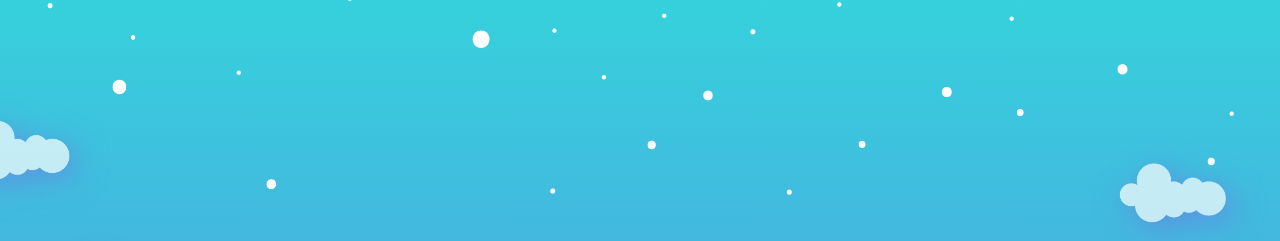
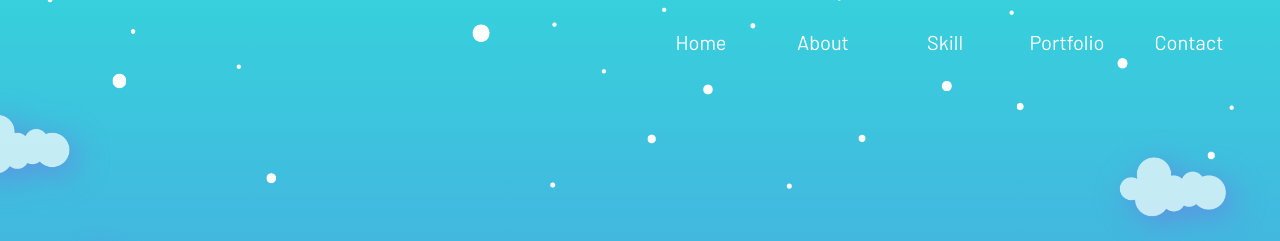
Before and after one commit to ilhamwahabi/iwgx-2018, a plain HTML site: page index.html in a window 1280 px wide. Shown: the top 241 px of the page. Drawn offline with Linux system fonts and the light colour scheme.

Commit message:
Add Navbar

```diff
--- a/css/style.css
+++ b/css/style.css
@@ -12,6 +12,37 @@ body {
   justify-content: center;
 }
 
+nav#navbar {
+  display: flex;
+  flex-direction: row;
+  justify-content: space-around;
+  width: 100%;
+  padding: 3rem;
+  position: sticky;
+  z-index: 99;
+}
+
+.navbar__item {
+  text-align: center;
+  flex: 1;
+  cursor: pointer;
+  /* transition: text-decoration .5s; */
+}
+
+.navbar__item a {
+  text-decoration: none;
+  color: white;
+  font-size: 2rem;
+}
+
+.navbar__item:hover {
+  /* text-decoration: underline; */
+}
+
+.divider-1 {
+  flex: 5;
+}
+
 header#header {
   min-height: 100vh;
   max-width: 100vw;
@@ -20,6 +51,8 @@ header#header {
   background-size: cover;
   background-attachment: scroll;
   color: white;
+  z-index: 1;
+  margin-top: -9rem;
 
   display: flex;
   flex-direction: column;
@@ -189,7 +222,7 @@ section#portfolio {
   margin-top: 10rem;
 }
 
-footer#footer {
+footer#contact {
   min-height: 100vh;
   max-width: 100vw;
   background-image: url("../assets/footer.png"), linear-gradient(to bottom, #36d1dc, #5b86e5);
--- a/index.html
+++ b/index.html
@@ -10,6 +10,15 @@
     <link href="https://fonts.googleapis.com/css?family=Barlow:300,400,700" rel="stylesheet">
 </head>
 <body>
+    <nav id="navbar">
+        <div class="divider-1"></div>
+        <div class="navbar__item"><a href="#header">Home</a></div>
+        <div class="navbar__item"><a href="#desc">About</a></div>
+        <div class="navbar__item"><a href="#skill">Skill</a></div>
+        <div class="navbar__item"><a href="#portfolio">Portfolio</a></div>
+        <div class="navbar__item"><a href="#contact">Contact</a></div>
+    </nav>
+
     <header class="section" id="header">
         <h1 class="header__title">Ilham Wahabi</h1>
         <p class="header__subtitle">I'm a frontend web developer</p>
@@ -73,7 +82,7 @@
         </div>
     </section>
 
-    <footer id="footer">
+    <footer id="contact">
         <h1 class="footer__subtitle">Have any web based project to solve?</h1>
         <h1 class="footer__title">Let me help you :)</h1>
         <h3 class="footer__email">wahabiputra@gmail.com</h3>
```
Also changed, not shown: 1 other file.
